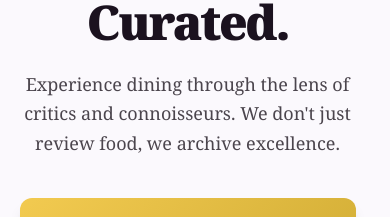
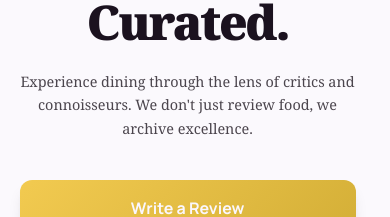
Before and after one commit to saoudabdulrahman/DishDetail, a React (Vite) app in the folder client/: page / in a window 390 px wide. Shown: the part 194-411 px from the top of the page. Built offline with nearby package versions, Linux system fonts and the light colour scheme; no server answers.

Commit message:
style(ui): enhance typography with fluid text utilities in HomePage and NotFoundPage

```diff
--- a/client/src/index.css
+++ b/client/src/index.css
@@ -197,6 +197,11 @@
   line-height: 1;
 }
 
+@utility text-fluid-body {
+  font-size: clamp(0.9rem, 2.5vw, 1.125rem);
+  line-height: 1.7;
+}
+
 @utility text-fluid-5xl {
   font-size: clamp(2rem, 6vw, 3rem);
   line-height: 1;
--- a/client/src/pages/HomePage.jsx
+++ b/client/src/pages/HomePage.jsx
@@ -119,7 +119,7 @@ export default function HomePage() {
           <br />
           Curated.
         </h1>
-        <p className="font-body text-on-surface-variant mb-10 max-w-xl text-lg leading-relaxed">
+        <p className="font-body text-on-surface-variant text-fluid-body mb-10 max-w-xl leading-relaxed">
           Experience dining through the lens of critics and connoisseurs. We
           don&apos;t just review food, we archive excellence.
         </p>
--- a/client/src/pages/NotFoundPage.jsx
+++ b/client/src/pages/NotFoundPage.jsx
@@ -12,7 +12,7 @@ export default function NotFoundPage() {
           strokeWidth={1.5}
           className="text-primary mb-6 opacity-60"
         />
-        <h1 className="font-headline text-on-surface text-fluid-8xl mb-2 font-black tracking-tighter">
+        <h1 className="font-headline text-on-surface text-fluid-6xl mb-2 font-black tracking-tighter">
           404
         </h1>
         <h2 className="font-headline text-on-surface text-fluid-2xl mb-3 font-bold">
```
